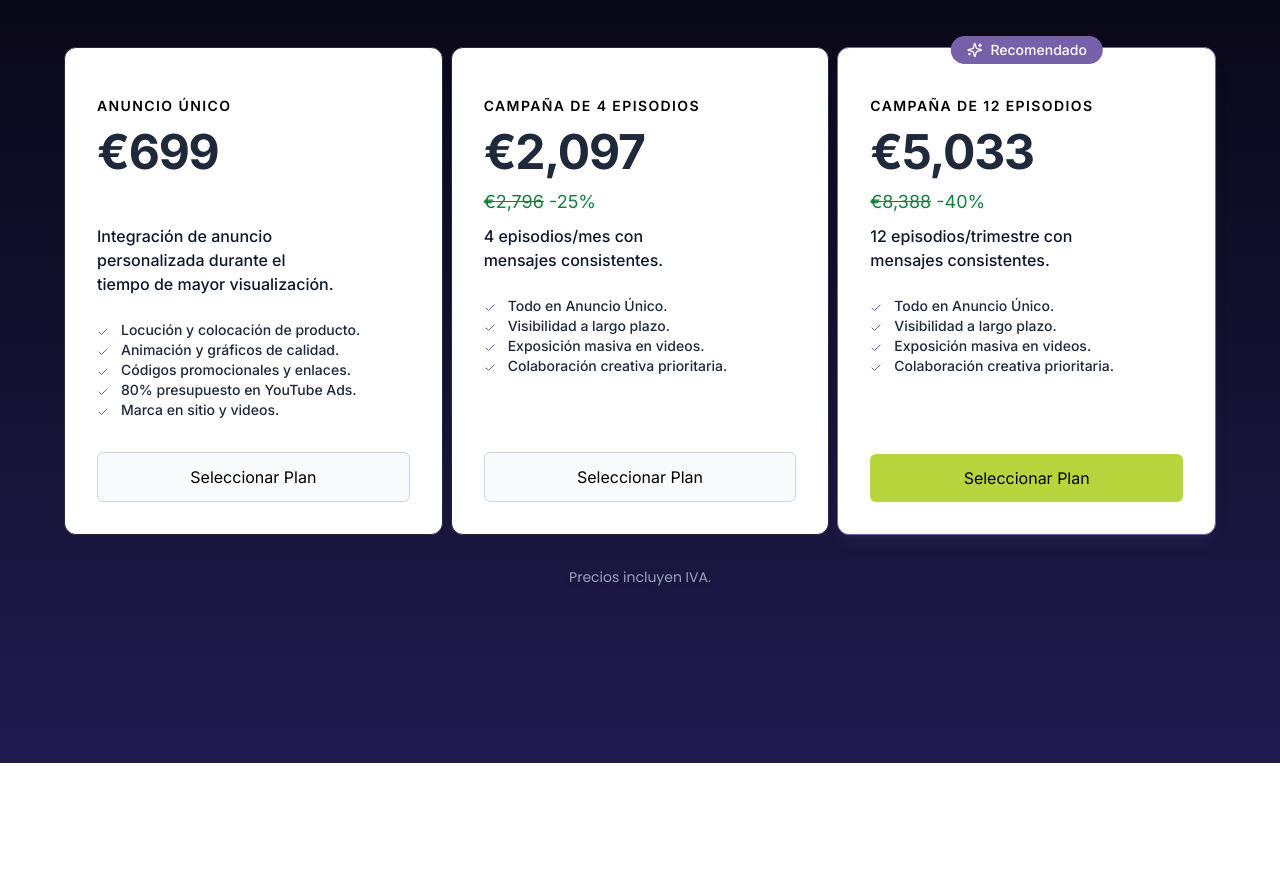
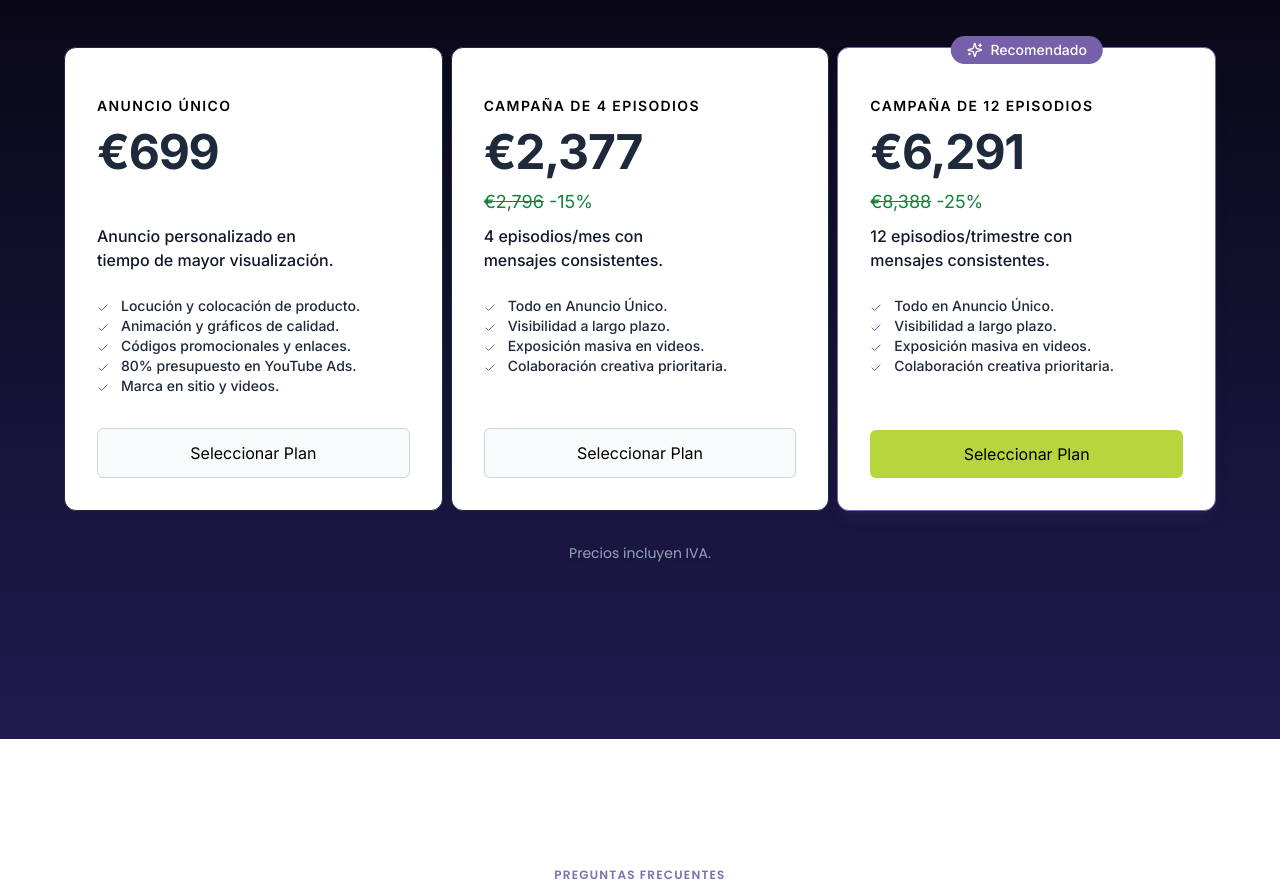
Before and after one commit to mikesoertsz/oc-inmoinversor-web, a Next.js app: page /sponsor in a window 1280 px wide. Shown: the part 5641-6533 px from the top of the page. Built offline with nearby package versions, Linux system fonts and the light colour scheme.

Commit message:
fixing build issues

```diff
--- a/src/app/legal/legal-notice/page.tsx
+++ b/src/app/legal/legal-notice/page.tsx
@@ -20,15 +20,15 @@ export default function LegalNotice() {
         <p>
           El presente Aviso Legal establece las condiciones generales que
           regulan el acceso y uso del sitio web www.inmoinversor.com (en
-          adelante, "la Web"), que INVERSIONES CON PROPOSITO Y AMIGOS, S.L. pone
-          a disposición de los usuarios de Internet. El acceso y uso de la Web
-          implica la aceptación plena y sin reservas de todas y cada una de las
-          disposiciones incluidas en este Aviso Legal, así como de cualquier
-          otra disposición legal que fuera de aplicación. A través de la Web,
-          INVERSIONES CON PROPOSITO Y AMIGOS, S.L. facilita a los usuarios el
-          acceso y la utilización de diversos servicios y contenidos puestos a
-          disposición por INVERSIONES CON PROPOSITO Y AMIGOS, S.L. o por
-          terceros. El usuario se compromete a hacer un uso adecuado de los
+          adelante, &quot;la Web&quot;), que INVERSIONES CON PROPOSITO Y AMIGOS,
+          S.L. pone a disposición de los usuarios de Internet. El acceso y uso
+          de la Web implica la aceptación plena y sin reservas de todas y cada
+          una de las disposiciones incluidas en este Aviso Legal, así como de
+          cualquier otra disposición legal que fuera de aplicación. A través de
+          la Web, INVERSIONES CON PROPOSITO Y AMIGOS, S.L. facilita a los
+          usuarios el acceso y la utilización de diversos servicios y contenidos
+          puestos a disposición por INVERSIONES CON PROPOSITO Y AMIGOS, S.L. o
+          por terceros. El usuario se compromete a hacer un uso adecuado de los
           contenidos y servicios que INVERSIONES CON PROPOSITO Y AMIGOS, S.L.
           ofrece a través de la Web y a no emplearlos para incurrir en
           actividades ilícitas o contrarias a la buena fe y al ordenamiento
@@ -39,9 +39,10 @@ export default function LegalNotice() {
           En cumplimiento de la Ley 34/2002, de 11 de julio, de Servicios de la
           Sociedad de la Información y de Comercio Electrónico (LSSI-CE), se
           informa que la presente página web www.inmoinversor.com (en adelante,
-          "la Web") es propiedad de INVERSIONES CON PROPOSITO Y AMIGO, S.L., con
-          NIF B-01783299, datos de Registro Mercantil y domicilio fiscal en
-          calle Golondrina nº 11, CP: 28229, Villanueva del Pardillo, Madrid.
+          &quot;la Web&quot;) es propiedad de INVERSIONES CON PROPOSITO Y
+          AMIGOS, S.L., con NIF B-01783299, datos de Registro Mercantil y
+          domicilio fiscal en calle Golondrina nº 11, CP: 28229, Villanueva del
+          Pardillo, Madrid.
         </p>
         <p>
           Si deseas ponerte en contacto con nosotros puedes hacerlo poniéndote
--- a/src/app/legal/privacy-policy/page.tsx
+++ b/src/app/legal/privacy-policy/page.tsx
@@ -33,8 +33,8 @@ export default function PrivacyPolicy() {
           datos personales. Esta Política de Privacidad tiene como objetivo
           informar a los usuarios sobre cómo recopilamos, utilizamos,
           compartimos y protegemos sus datos personales cuando acceden y
-          utilizan nuestro sitio web www. inmoinversor.com (en adelante, "la
-          Web").
+          utilizan nuestro sitio web www.inmoinversor.com (en adelante, &quot;la
+          Web&quot;).
         </p>
         <p>
           El acceso y uso de la Web implica la aceptación plena y sin reservas
--- a/src/app/sponsor/sponsor-offer.tsx
+++ b/src/app/sponsor/sponsor-offer.tsx
@@ -16,8 +16,7 @@ const offerContent = {
       frequency: "Single Episode",
       duration: "15–30 seconds",
       price: Math.ceil(699),
-      description:
-        "Integración de anuncio personalizada durante el tiempo de mayor visualización.",
+      description: "Anuncio personalizado en tiempo de mayor visualización.",
       features: [
         "Locución y colocación de producto.",
         "Animación y gráficos de calidad.",
@@ -34,10 +33,9 @@ const offerContent = {
       name: "Campaña de 4 Episodios",
       type: "4-Pack Campaign",
       frequency: "Monthly (4 episodes/month)",
-      price: Math.ceil(2097),
       originalPriceEUR: Math.ceil(2796.0),
-      discountedPriceEUR: Math.ceil(2097),
-      discountPercentage: 25,
+      price: Math.ceil(2796.0 * (1 - 0.15)), // Calculate discounted price
+      discountPercentage: 15,
       description: "4 episodios/mes con mensajes consistentes.",
       features: [
         "Todo en Anuncio Único.",
@@ -54,10 +52,9 @@ const offerContent = {
       name: "Campaña de 12 Episodios",
       type: "12-Pack Campaign",
       frequency: "Quarterly (12 episodes/quarter)",
-      price: Math.ceil(5032.8),
       originalPriceEUR: Math.ceil(8388.0),
-      discountedPriceEUR: Math.ceil(5032.8),
-      discountPercentage: 40,
+      price: Math.ceil(8388.0 * (1 - 0.25)), // Calculate discounted price
+      discountPercentage: 25,
       description: "12 episodios/trimestre con mensajes consistentes.",
       features: [
         "Todo en Anuncio Único.",
```
